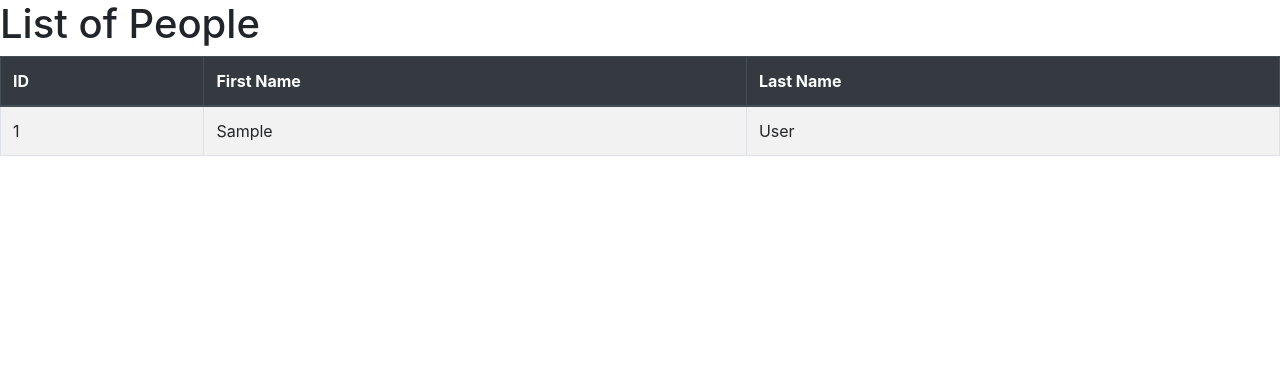
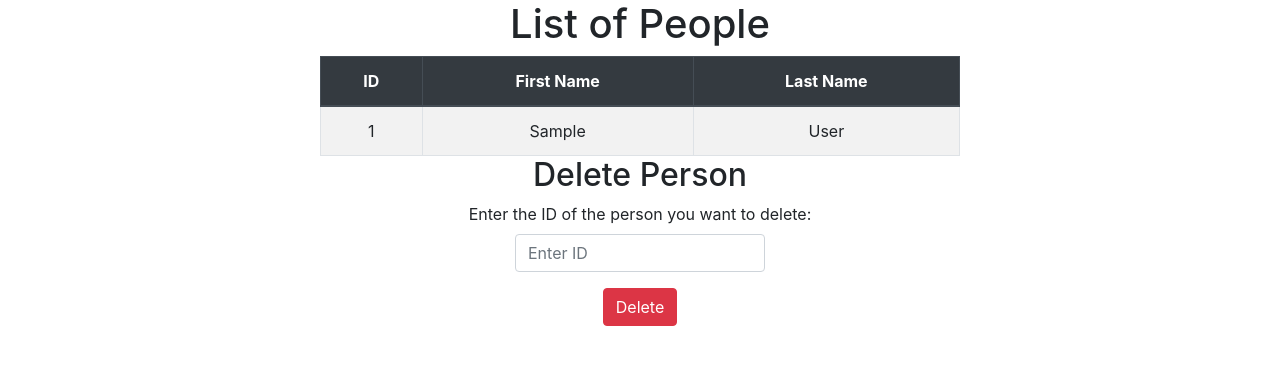
Before and after one commit to pgardikis/CRUD_app, a Flask app: page / in a window 1280 px wide. Shown: the part 52-417 px from the top of the page. Run offline with Flask 3, Linux system fonts and the light colour scheme; tables that the repository leaves empty hold one stand-in row (values such as "Sample post"); some libraries are stand-ins or nearby versions.

Commit message:
created delete op in homepage and some html tweaks

```diff
--- a/website/templates/add_person.html
+++ b/website/templates/add_person.html
@@ -5,16 +5,16 @@
     <div class="col-md-6 offset-md-3">
       <h1>Add Person</h1>
 
-      <form method="POST"">
+      <form method="POST" action="{{ url_for('views.add_person') }}">
 
         <div class="form-group">
           <label for="firstname">First Name</label>
-          <input type="text" class="form-control" id="firstname" name="firstname" required>
+          <input type="text" class="form-control" id="firstname" name="firstname" placeholder="Enter first name" style="width: 300px;" required>
         </div>
 
         <div class="form-group">
           <label for="lastname">Last Name</label>
-          <input type="text" class="form-control" id="lastname" name="lastname" required>
+          <input type="text" class="form-control" id="lastname" name="lastname" placeholder="Enter last name" style="width: 300px;" required>
         </div>
 
         <button type="submit" class="btn btn-primary">Add Person</button>
--- a/website/templates/home.html
+++ b/website/templates/home.html
@@ -1,8 +1,8 @@
 {% extends "base.html" %}
 
 {% block content %}
-  <h1>List of People</h1>
-  <table class="table table-striped table-bordered">
+  <h1 class="text-center">List of People</h1>
+  <table class="table table-striped table-bordered text-center" style="width:50%; margin: auto;">
     <thead class="thead-dark">
       <tr>
         <th>ID</th>
@@ -20,4 +20,13 @@
       {% endfor %}
     </tbody>
   </table>
+
+  <h2 class="text-center">Delete Person</h2>
+  <form action="{{ url_for('views.delete_person') }}" method="POST" class="mx-auto text-center">
+    <div class="form-group">
+      <label for="id">Enter the ID of the person you want to delete:</label>
+      <input type="text" class="form-control mx-auto" id="id" name="id" placeholder="Enter ID" style="width: 250px;">
+    </div>
+    <button type="submit" class="btn btn-danger">Delete</button>
+  </form>
 {% endblock %}
--- a/website/views.py
+++ b/website/views.py
@@ -26,6 +26,11 @@ def add_person():
 def edit_person():
     return render_template("edit_person.html")
 
-@views.route('/delete_person')
+@views.route('/delete_person', methods=['POST'])
 def delete_person():
-    return render_template("delete_person.html")
+    id = request.form['id']
+    person = Person.query.get(id)
+    db.session.delete(person)
+    db.session.commit()
+    flash(f'Person with ID: {id} deleted successfully!', 'success')
+    return redirect(url_for("views.home"))
```
Also changed, not shown: website/templates/delete_person.html (deleted, +0 -7 lines).
